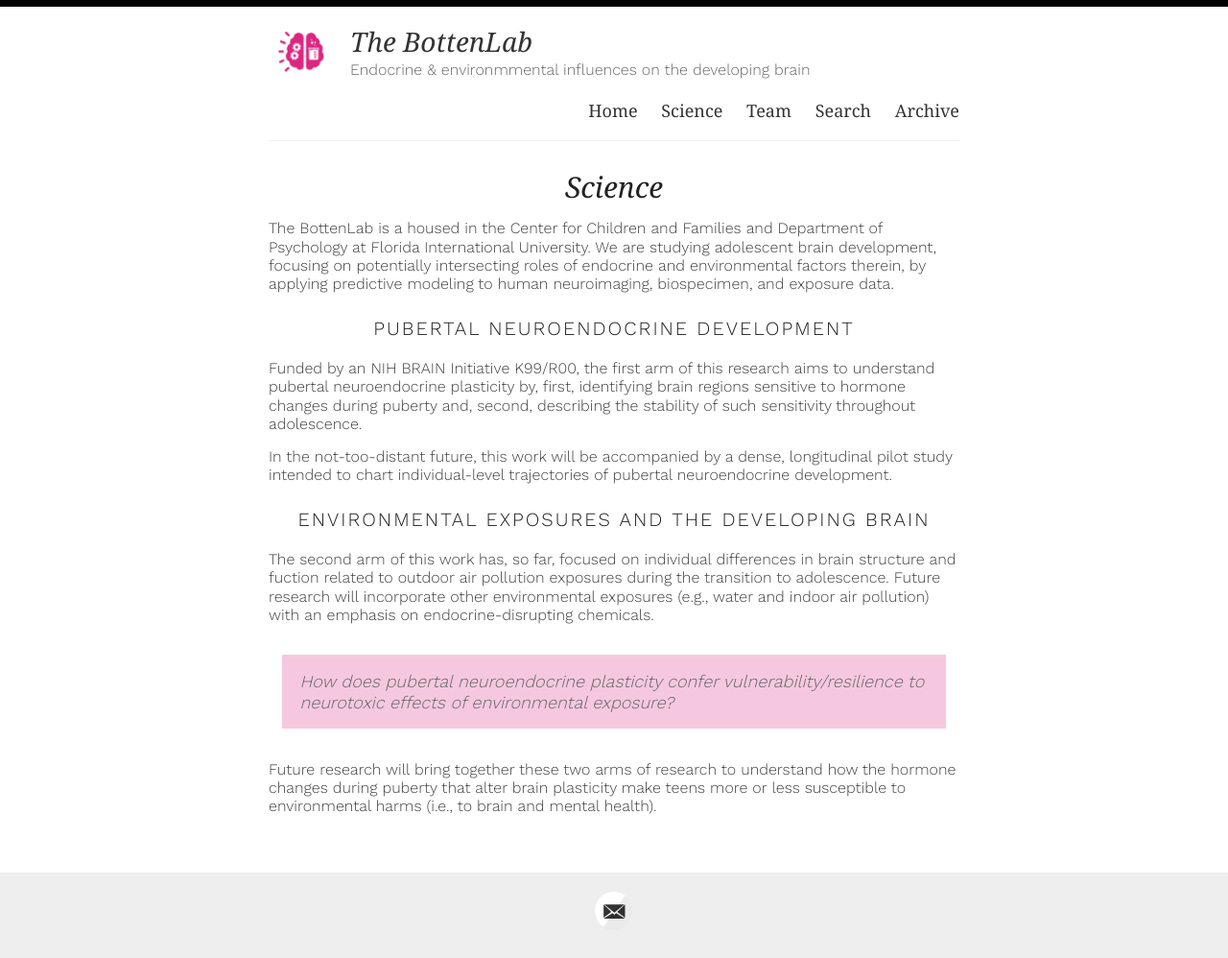
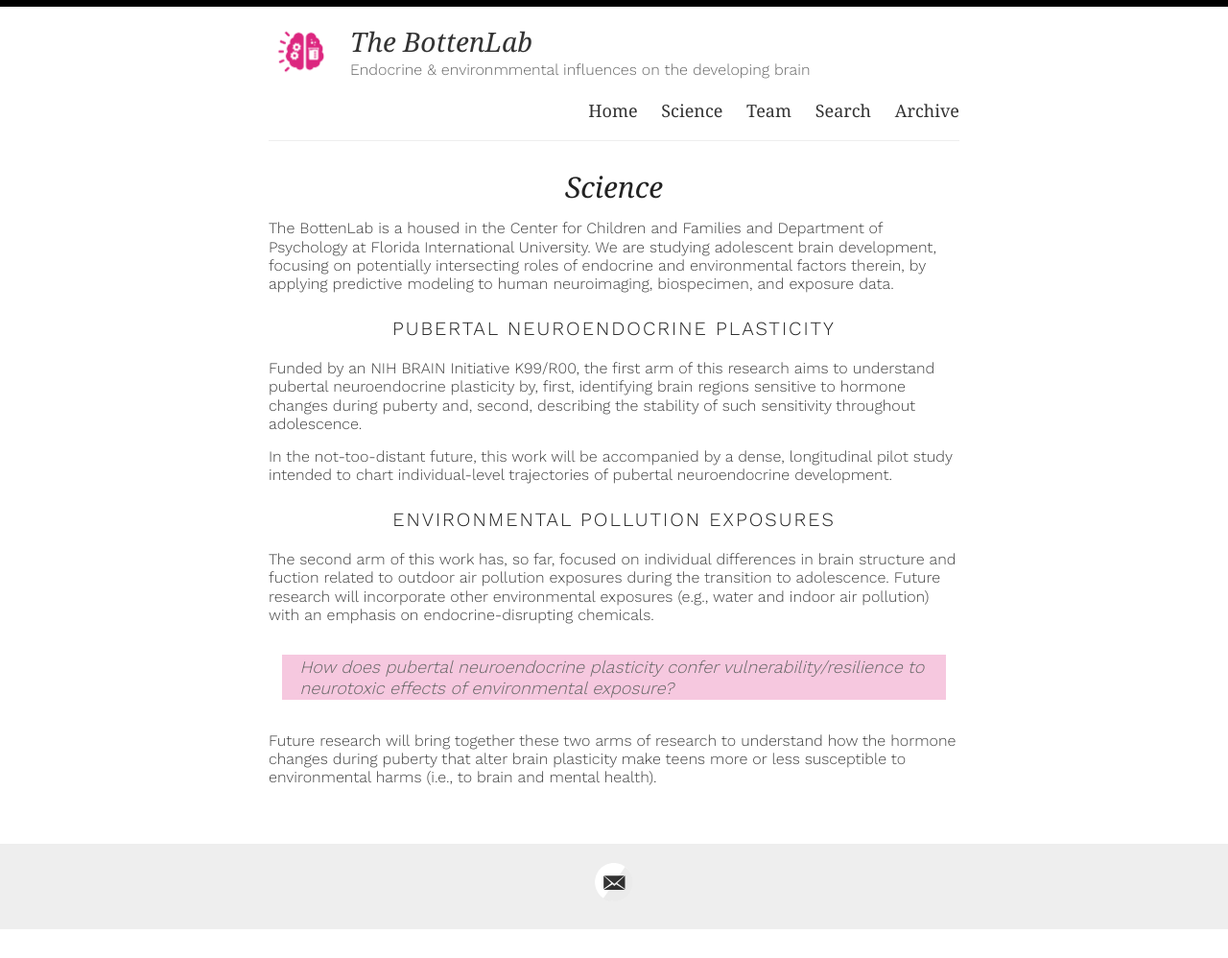
Before and after one commit to Bottenlab/bottenlab.github.io, a Jekyll site: the page built from _pages/science.md, in a window 1280 px wide. Shown: the whole page at 96% size. Built offline with Jekyll 4.4.1, drawn with Linux system fonts in a browser that asks for light colours; some web fonts are replaced; after the commit the page ends 968 px from its top, so only the background shows below that.

Commit message:
fix quote and headers on science page

```diff
--- a/_pages/science.md
+++ b/_pages/science.md
@@ -10,7 +10,7 @@ We are studying adolescent brain development, focusing on potentially intersecti
 endocrine and environmental factors therein, by applying predictive modeling to human neuroimaging,
 biospecimen, and exposure data.
 
-## Pubertal neuroendocrine development
+## Pubertal neuroendocrine plasticity
 
 Funded by an NIH BRAIN Initiative K99/R00, the first arm of this research aims to understand
 pubertal neuroendocrine plasticity by, first, identifying brain regions sensitive to hormone
@@ -19,14 +19,14 @@ changes during puberty and, second, describing the stability of such sensitivity
 In the not-too-distant future, this work will be accompanied by a dense, longitudinal pilot study
 intended to chart individual-level trajectories of pubertal neuroendocrine development.
 
-## Environmental exposures and the developing brain
+## Environmental pollution exposures
 
 The second arm of this work has, so far, focused on individual differences in brain structure and fuction
 related to outdoor air pollution exposures during the transition to adolescence. Future research will
 incorporate other environmental exposures (e.g., water and indoor air pollution) with an emphasis on
 endocrine-disrupting chemicals.
 
-> How does pubertal neuroendocrine plasticity confer vulnerability/resilience to neurotoxic effects of environmental exposure?
+<blockquote>How does pubertal neuroendocrine plasticity confer vulnerability/resilience to neurotoxic effects of environmental exposure?</blockquote>
 
 Future research will bring together these two arms of research to understand how the hormone changes during
 puberty that alter brain plasticity make teens more or less susceptible to environmental harms (i.e., to
```
